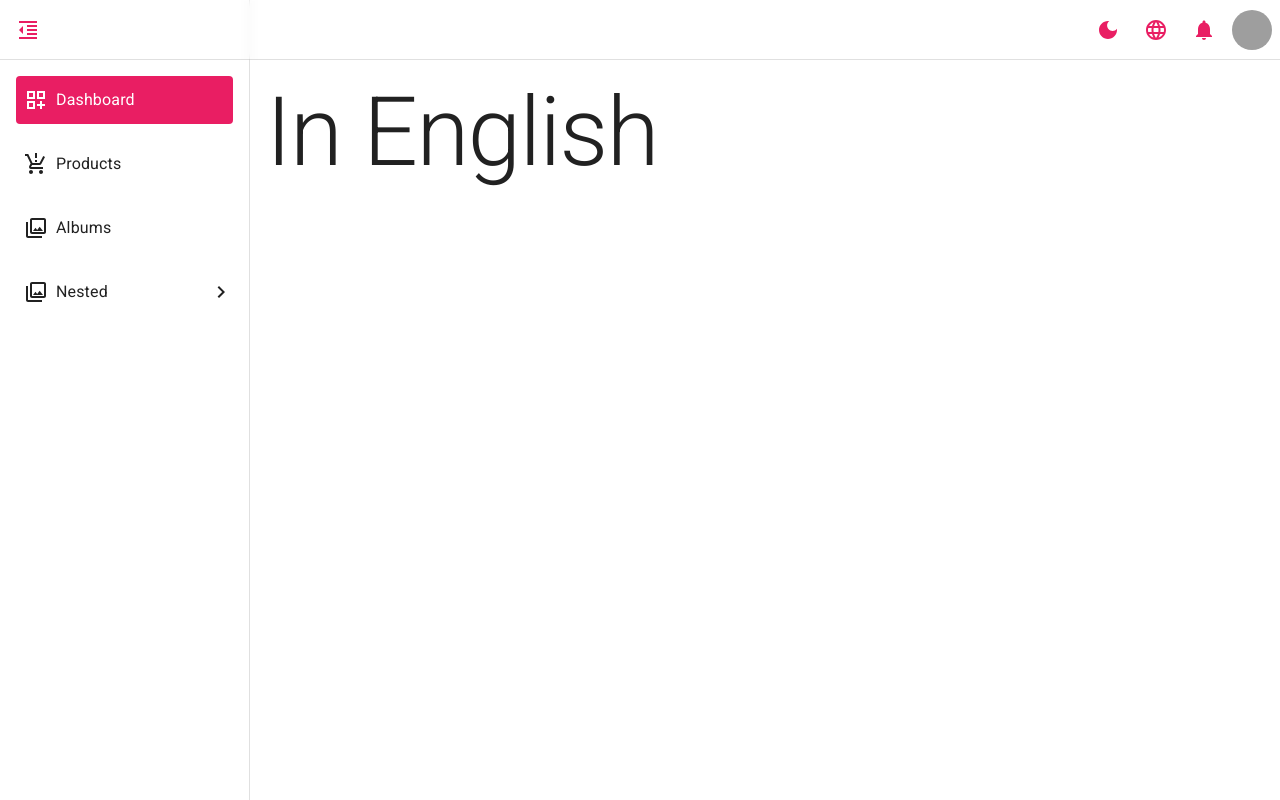
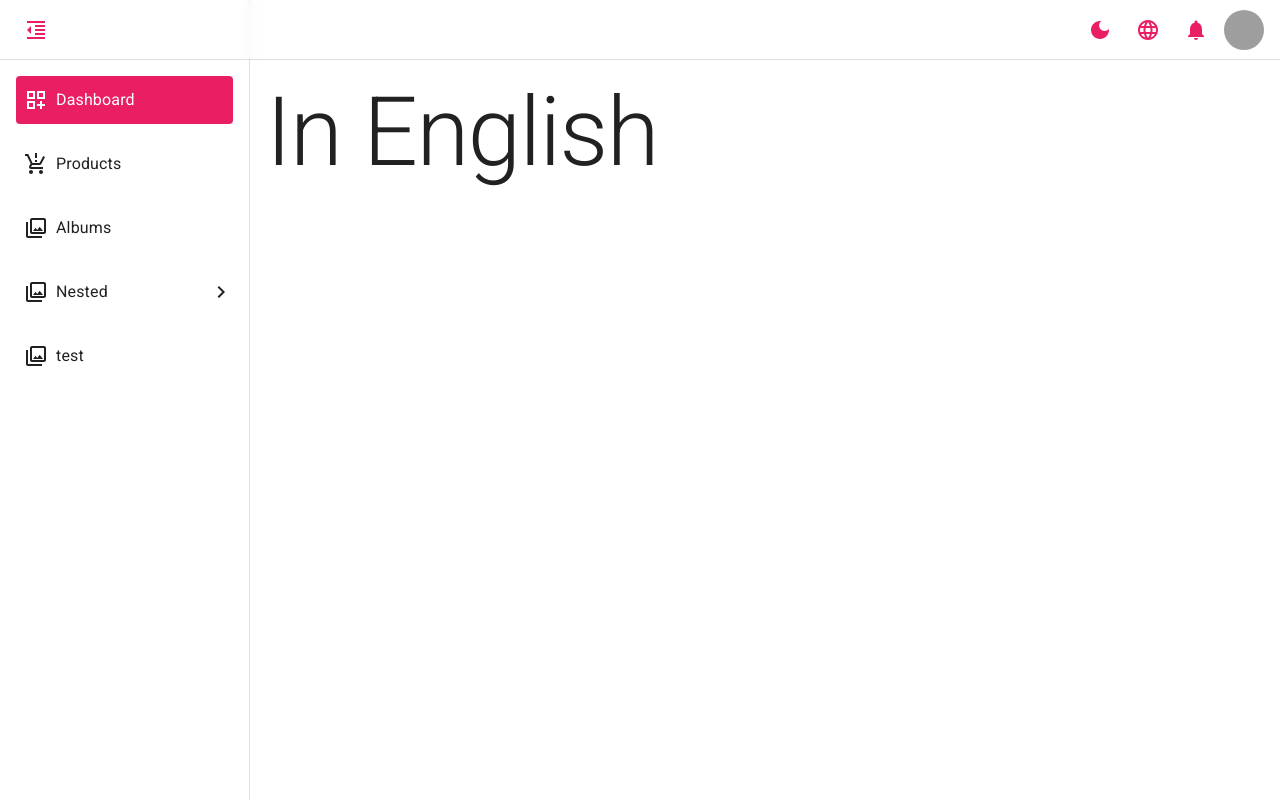
Before and after one commit to MinPyaeKyaw/saimin-admin-dashboard-mui, a React (Vite) app: page / in a window 1280 px wide. Built offline with nearby package versions, Linux system fonts and the light colour scheme; grey boxes are pictures that could not be loaded.

Commit message:
feat(side-bar): added interactive nested side bar item

```diff
--- a/src/hooks/useGetMenus.tsx
+++ b/src/hooks/useGetMenus.tsx
@@ -46,7 +46,7 @@ export default function useGetMenus() {
     {
       id: 3,
       name: 'Nested',
-      route: '/albums',
+      route: '/nested',
       icon: (
         <CollectionsOutlinedIcon
           sx={{
@@ -58,7 +58,7 @@ export default function useGetMenus() {
         {
           id: 1,
           name: 'Child One',
-          route: '/albums',
+          route: '/child-one',
           icon: (
             <CollectionsOutlinedIcon
               sx={{
@@ -70,7 +70,7 @@ export default function useGetMenus() {
         {
           id: 2,
           name: 'Child Two',
-          route: '/albums',
+          route: '/child-two',
           icon: (
             <CollectionsOutlinedIcon
               sx={{
@@ -81,5 +81,17 @@ export default function useGetMenus() {
         },
       ],
     },
+    {
+      id: 9,
+      name: 'test',
+      route: '/test',
+      icon: (
+        <CollectionsOutlinedIcon
+          sx={{
+            marginX: 1,
+          }}
+        />
+      ),
+    },
   ];
 }
--- a/src/layouts/DashboardLayout/components/MenuBar.tsx
+++ b/src/layouts/DashboardLayout/components/MenuBar.tsx
@@ -46,6 +46,7 @@ export function MenuBar() {
           top: 0,
           right: 0,
           zIndex: Z_INDEXES.MENU_BAR,
+          paddingX: 2,
         }}
       >
         <Stack
--- a/src/layouts/DashboardLayout/components/SidebarItem.tsx
+++ b/src/layouts/DashboardLayout/components/SidebarItem.tsx
@@ -4,11 +4,12 @@ import KeyboardArrowRightIcon from '@mui/icons-material/KeyboardArrowRight';
 import {
   ButtonBase,
   ButtonBaseProps,
+  Collapse,
   Stack,
   Typography,
   useTheme,
 } from '@mui/material';
-import { useNavigate } from '@tanstack/react-router';
+import { useNavigate, useRouterState } from '@tanstack/react-router';
 
 interface Props {
   active: boolean;
@@ -22,14 +23,10 @@ export function SidebarItem({
 }: Props & ButtonBaseProps) {
   const theme = useTheme();
   const navigate = useNavigate();
+  const routerState = useRouterState();
 
   const [openCollapse, setOpenCollapse] = useState<boolean>(false);
 
-  /**
-   * * If there is no children inside menu,
-   * * route to specific page.
-   * * Other wise, toggle the collpase
-   */
   const handleClick = (): void => {
     if (menu.children) {
       setOpenCollapse(!openCollapse);
@@ -40,7 +37,24 @@ export function SidebarItem({
     }
   };
 
+  const handleChildClick = (route: string): void => {
+    navigate({
+      to: route,
+    });
+  };
+
+  const hasActiveChild = (): boolean => {
+    if (menu.children) {
+      return !!menu.children.find(
+        (child) => child.route === routerState.location.pathname
+      );
+    }
+
+    return false;
+  };
+
   return (
+    <Stack width="100%">
       <ButtonBase
         onClick={handleClick}
         sx={{
@@ -48,13 +62,30 @@ export function SidebarItem({
           paddingY: 1.5,
           fontSize: 16,
           borderRadius: 1,
-        color: active ? 'white' : theme.palette.text.primary,
-        ...(active && { background: theme.palette.primary.main }),
-        ...(!active && {
+          /**
+           * * Only when it is active or has active child,
+           * * Set the text and icon colors white.
+           */
+          color:
+            active || hasActiveChild() ? 'white' : theme.palette.text.primary,
+          /**
+           * * Only when it is active or has active child,
+           * * Set the background color primary.
+           */
+          ...(active || hasActiveChild()
+            ? { background: theme.palette.primary.main }
+            : {}),
+          /**
+           * * Only when it is not active or has no active child,
+           * * Apply the hover effect.
+           */
+          ...(!active && !hasActiveChild()
+            ? {
                 '&:hover': {
                   background: theme.palette.action.hover,
                 },
-        }),
+              }
+            : {}),
         }}
         {...props}
       >
@@ -74,5 +105,47 @@ export function SidebarItem({
           </Stack>
         </Stack>
       </ButtonBase>
+
+      {/* Child Sidebar Items */}
+      {menu.children && (
+        <Collapse in={openCollapse}>
+          <Stack gap={1} marginTop={1}>
+            {menu.children.map((child) => (
+              <ButtonBase
+                key={child.id}
+                onClick={() => handleChildClick(child.route)}
+                sx={{
+                  width: '100%',
+                  paddingY: 1,
+                  paddingLeft: 2,
+                  fontSize: 16,
+                  borderRadius: 1,
+                  color:
+                    routerState.location.pathname === child.route
+                      ? theme.palette.primary.main
+                      : theme.palette.text.primary,
+                  '&:hover': {
+                    background: theme.palette.action.hover,
+                  },
+                }}
+                {...props}
+              >
+                <Stack direction="row" width="100%">
+                  {child.icon}
+
+                  <Stack
+                    direction="row"
+                    justifyContent="space-between"
+                    width="100%"
+                  >
+                    <Typography>{child.name}</Typography>
+                  </Stack>
+                </Stack>
+              </ButtonBase>
+            ))}
+          </Stack>
+        </Collapse>
+      )}
+    </Stack>
   );
 }
```
Lines whose indentation alone changed are shown as unchanged.
